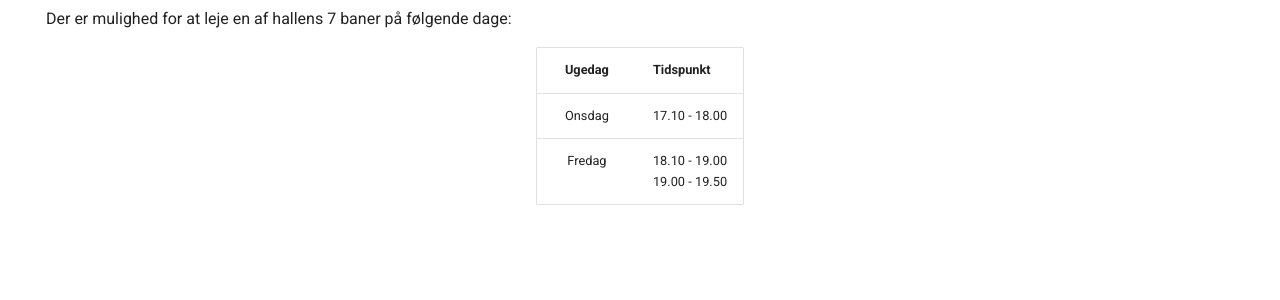
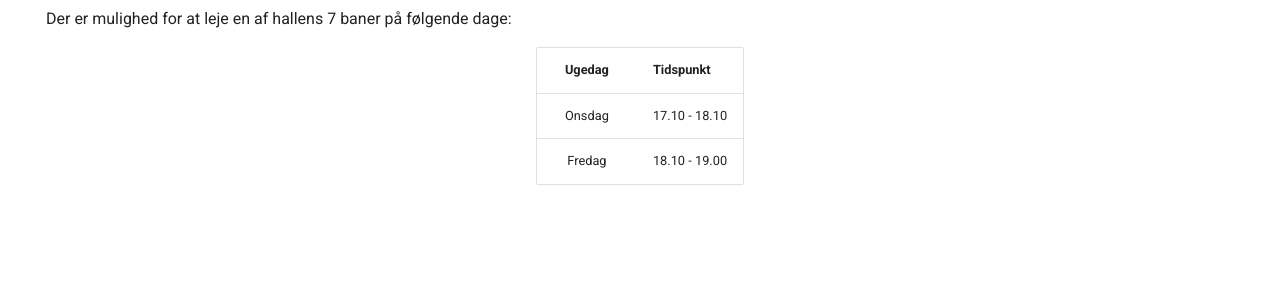
Before and after one commit to NicklasXYZ/bk77, an MkDocs documentation site: the page built from docs/motionist.md, in a window 1280 px wide. Shown: the part 539-839 px from the top of the page. Built offline with MkDocs 1.6.1 and Material for MkDocs 9.7.7, drawn with Linux system fonts in a browser that asks for light colours.

Commit message:
adjust link to payments

```diff
--- a/docs/motionist.md
+++ b/docs/motionist.md
@@ -22,13 +22,15 @@
 
     | Ugedag | Tidspunkt                       |
     | :----: | :------------------------------ |
-    | Onsdag | 17.10 - 18.00                   |
-    | Fredag | 18.10 - 19.00 <br>19.00 - 19.50 |
+    | Onsdag | 17.10 - 18.10                   |
+    | Fredag | 18.10 - 19.00                   |
 
     </center>
 
 === "Kontingent"
 
-    <div>
-        <script type="text/javascript" src="https://www.conventus.dk/dataudv/www/holdoversigt4.php?foreningsid=3265&afdelingsid=13023&handelsbetingelser=1&reservationer=vis&skjul_nyt_medlem=0&skjul_allerede_medlem=0&kolone1_width=50&kolone2_width=50&min_height=250"></script>
-    </div>
+    Betales på: <a href="https://bk77.zakobo.dk">https://bk77.zakobo.dk/</a> (oprettelse af bruger er krævet).
+
+    <!-- <div> -->
+        <!-- <script type="text/javascript" src="https://www.conventus.dk/dataudv/www/holdoversigt4.php?foreningsid=3265&afdelingsid=13023&handelsbetingelser=1&reservationer=vis&skjul_nyt_medlem=0&skjul_allerede_medlem=0&kolone1_width=50&kolone2_width=50&min_height=250"></script> -->
+    <!-- </div> -->
```
Also changed, not shown: docs/senior.md (+5 -3 lines).
